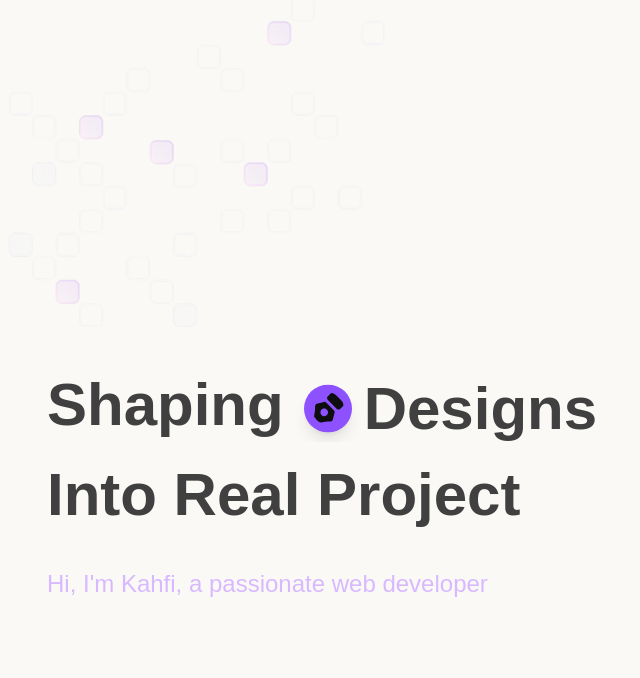
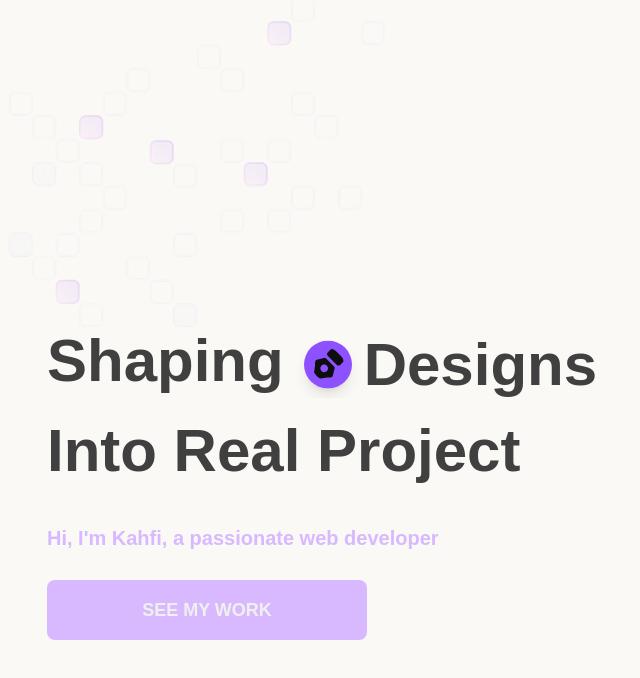
Before and after one commit to Kahfi10/Portofolio-React, a React (Vite) app: page / in a window 1280 px wide. Shown: the top 678 px of the page, without its empty margins (33-673 px from the left). Built offline with nearby package versions, Linux system fonts and the light colour scheme; a web font is replaced by a local one.

Commit message:
feat: update Hero section with new Button component and style adjustments

```diff
--- /dev/null
+++ b/src/component/Button.jsx
@@ -0,0 +1,17 @@
+import React from 'react'
+
+const Button = ({ text, className, id}) => {
+  return (
+    <a className={`${className ?? ''} cta-wrapper`}>
+        <div className='cta-button group'>
+            <div className='bg-circle' />
+        <p className='text'>{text}</p>
+        <div className='arrow-wrapper'>
+            <img src="/images/arrow-down.svg" alt="arrow" />
+        </div>
+        </div>
+    </a>
+  )
+}
+
+export default Button
--- a/src/index.css
+++ b/src/index.css
@@ -209,21 +209,21 @@
   }
 
   .cta-button {
-    @apply px-4 py-4 rounded-lg bg-black-200 flex justify-center items-center relative cursor-pointer overflow-hidden;
+    @apply px-4 py-4 rounded-lg bg-white-50 flex justify-center items-center relative cursor-pointer overflow-hidden;
 
     .bg-circle {
       @apply absolute -right-10 origin-center top-1/2 -translate-y-1/2
         w-[120%] h-[120%] group-hover:size-10 group-hover:right-10
-        rounded-full bg-white-50 transition-all duration-500;
+        rounded-full bg-black-200 transition-all duration-500;
     }
 
     .text {
-      @apply uppercase md:text-lg text-black transition-all duration-500
-        group-hover:text-white-50 group-hover:-translate-x-5 xl:translate-x-0 -translate-x-5;
+      @apply uppercase md:text-lg text-white-100 font-semibold transition-all duration-500
+        group-hover:bg-white-50 group-hover:text-black-200 group-hover:-translate-x-5 xl:translate-x-0 -translate-x-5;
     }
 
     .arrow-wrapper {
-      @apply group-hover:bg-white-50 size-10 rounded-full absolute right-10 top-1/2
+      @apply group-hover:bg-black-100  size-10 rounded-full absolute right-10 top-1/2
         -translate-y-1/2 flex justify-center items-center overflow-hidden;
 
       img {
--- a/src/sections/Hero.jsx
+++ b/src/sections/Hero.jsx
@@ -1,5 +1,6 @@
 import React from 'react'
 import { words} from '../constants/index.js'
+import Button from '../component/Button.jsx'
 
 const Hero = () => {
   return (
@@ -33,9 +34,14 @@
                         </h1>
                         <h1>Into Real Project</h1>
                     </div>
-                         <p className='text-black-200 md:text-2xl relative z-10 pointerevents-none'>
+                         <p className='text-black-200 md:text-xl font-semibold  relative z-10 pointer-events-none'>
                            Hi, I'm Kahfi, a passionate web developer
                         </p>
+                        <Button
+                        className="md:w-80 md:h-16 w-60 h-12"
+                        id="button"
+                        text="See My Work"
+                        />
                 </div>
             </header>
             {/* Hero 3d*/}
```
